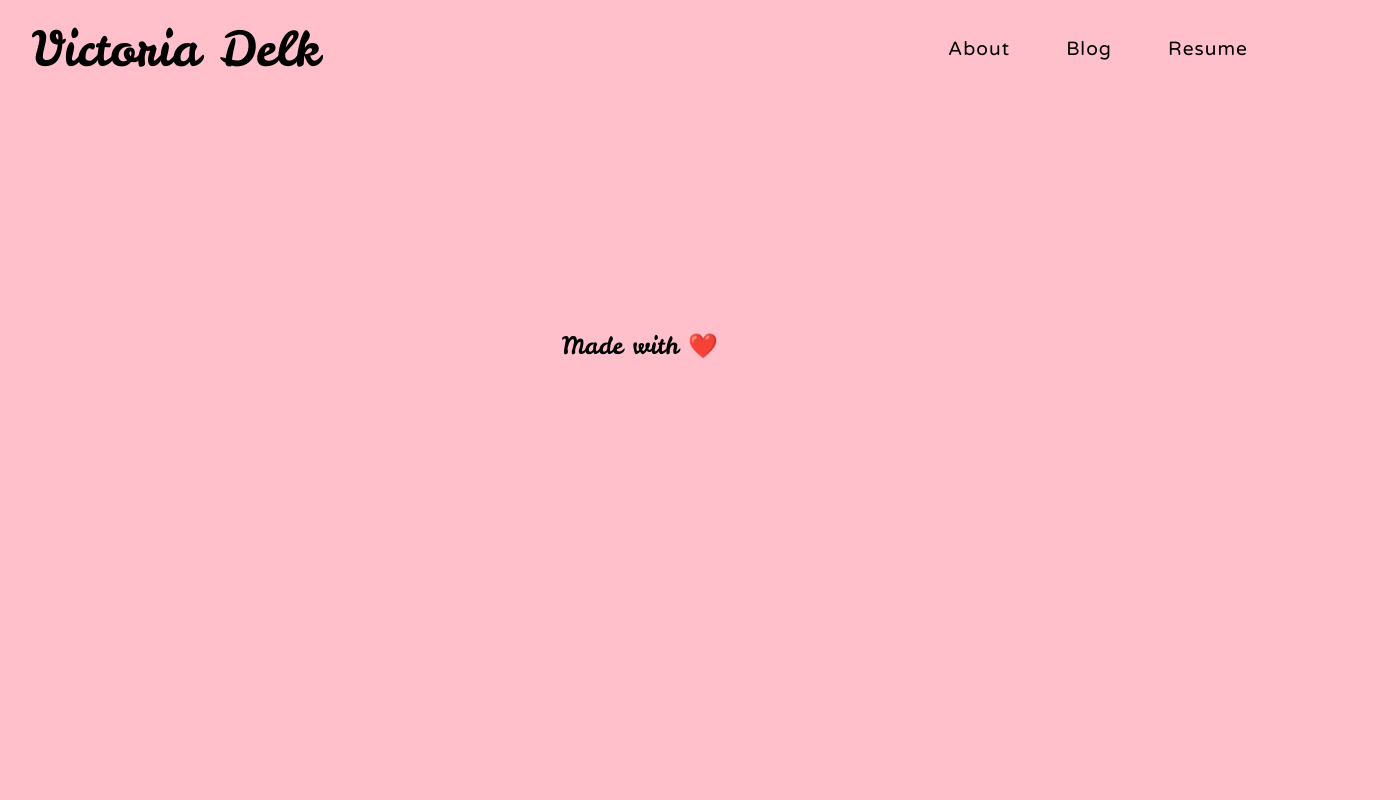
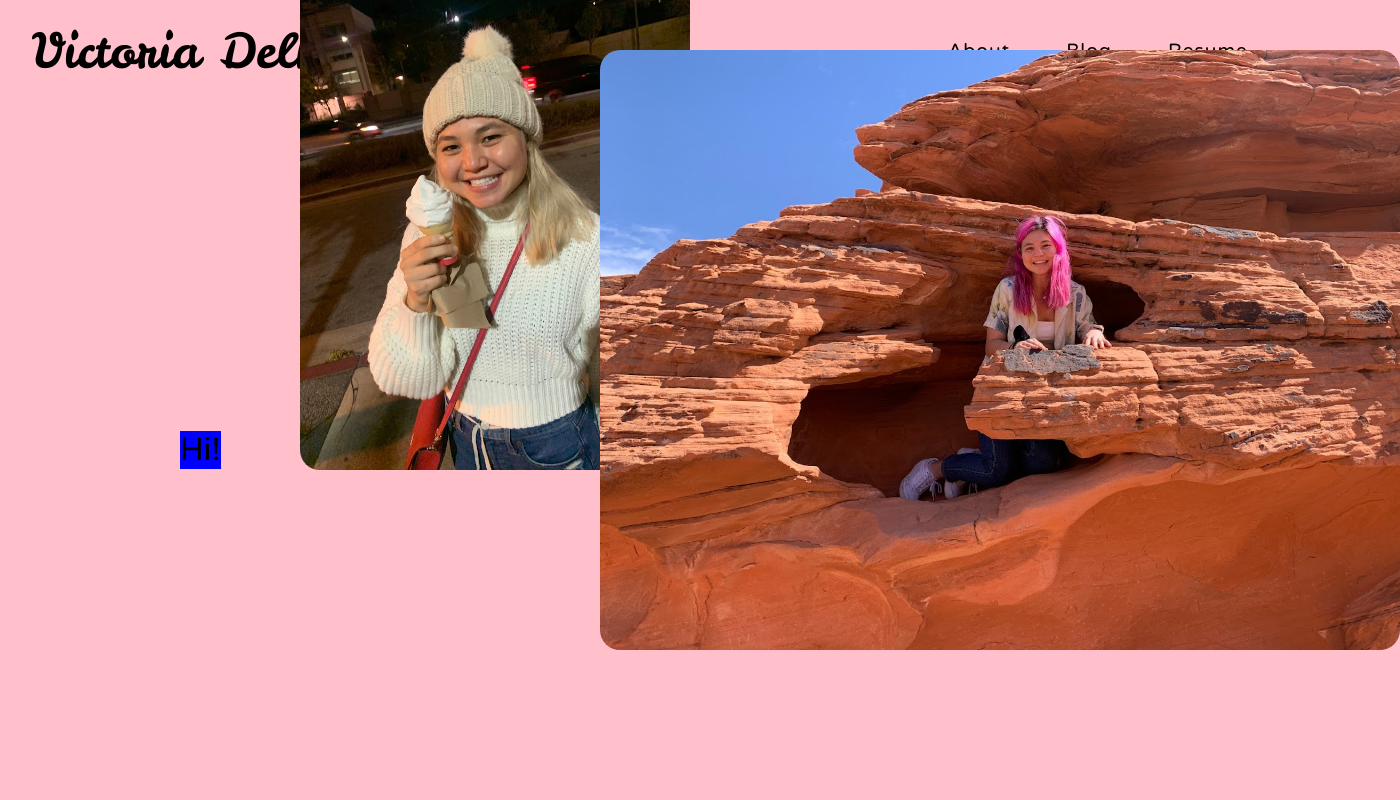
Before and after one commit to czhangy/React-Blog, a Next.js app: page / in a window 1280 px wide. Shown: the top 800 px of the page, 1400 px wide, since content can reach past the window. Built offline with nearby package versions, Linux system fonts and the light colour scheme.

Commit message:
Its a mess

```diff
--- a/src/pages/index.tsx
+++ b/src/pages/index.tsx
@@ -1,5 +1,6 @@
 // NextJS
 import Head from "next/head";
+import Image from "next/image";
 
 // Stylesheet
 import styles from "styles/Home.module.scss";
@@ -13,9 +14,25 @@ const Home: NextPage = () => {
 			<Head>
 				<title>Victoria Delk's Blog</title>
 			</Head>
-            <div id={styles.home}>
-
-            </div>
+			<div id={styles.home}>
+				<p id={styles["home-text"]}>Hi!</p>
+				<div id={styles["home-collage"]}>
+					<div id={styles["img-1"]} className={styles["home-img"]}>
+						<Image
+							src="/profile1.JPG"
+							layout="fill"
+							objectFit="cover"
+						/>
+					</div>
+					<div id={styles["img-2"]} className={styles["home-img"]}>
+						<Image
+							src="/profile2.JPG"
+							layout="fill"
+							objectFit="cover"
+						/>
+					</div>
+				</div>
+			</div>
 		</div>
 	);
 };
--- a/src/styles/Home.module.scss
+++ b/src/styles/Home.module.scss
@@ -1,5 +1,41 @@
 @use 'variables';
 
 #home {
-    padding: 100px;
+    height: calc(100vh - #{variables.$navbar-height});
+    width: 100%;
+    display: flex;
+    justify-content: space-evenly;
+    align-items: center;
+
+    #home-text {
+        font-size: 2rem;
+        font-family: variables.$main-font;
+        background: blue;
+    }
+
+    #home-collage {
+        position: relative;
+        height: 400px;
+        width: 500px;
+        margin-left: 200px;
+
+        .home-img {
+            position: absolute;
+            border-radius: 20px;
+            overflow: hidden;
+        }
+
+        #img-1 {
+            top: -300px;
+            left: -300px;
+            height: 520px;
+            width: 390px;
+        }
+
+        #img-2 {
+            bottom: 0;
+            height: 600px;
+            width: 800px;
+        }
+    }
 }
--- a/src/styles/Navbar.module.scss
+++ b/src/styles/Navbar.module.scss
@@ -1,9 +1,10 @@
 @use "variables";
 
 #navbar {
+    height: variables.$navbar-height;
     width: 100%;
     background: variables.$main-color;
-    padding: 16px 32px;
+    padding: 0 32px;
     display: flex;
     justify-content: space-between;
     align-items: center;
--- a/src/styles/_variables.scss
+++ b/src/styles/_variables.scss
@@ -4,3 +4,6 @@ $main-font: "Varela Round", sans-serif;
 
 // Color themes
 $main-color: pink;
+
+// Page sizing
+$navbar-height: 100px;
```
Also changed, not shown: public/profile1.JPG (added), public/profile2.JPG (added).
